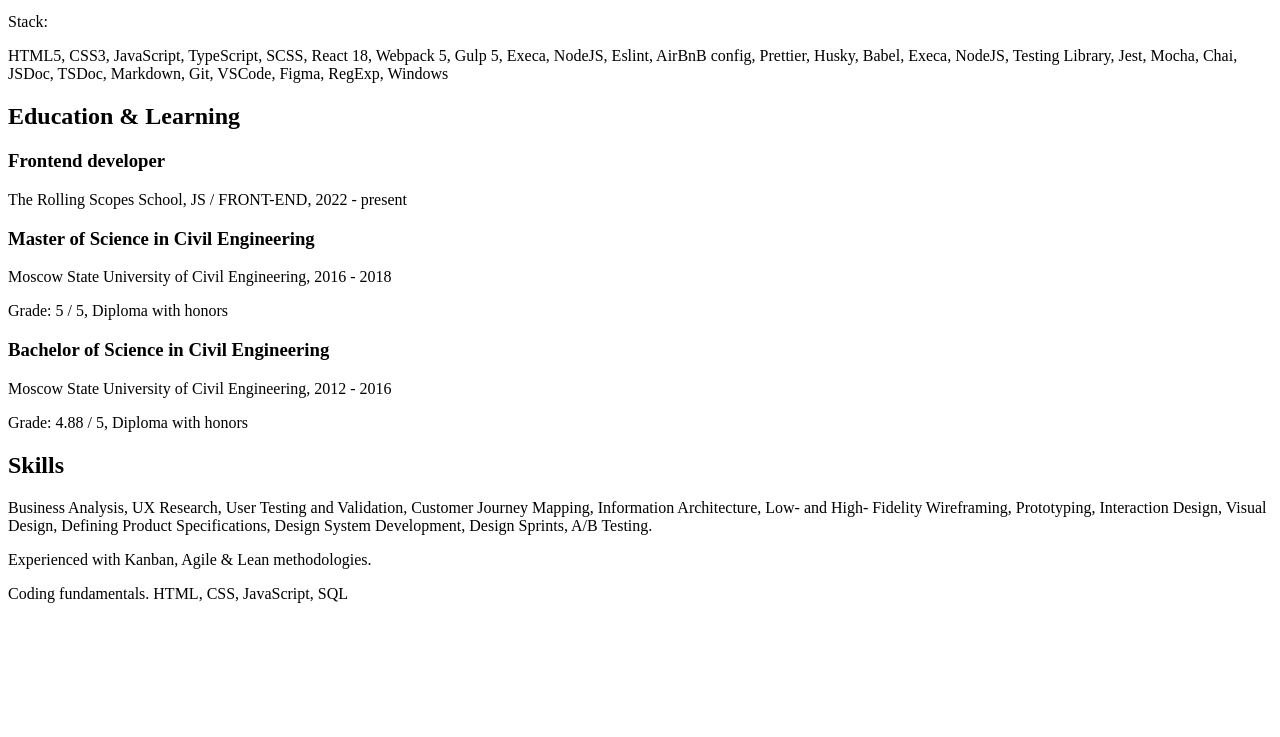
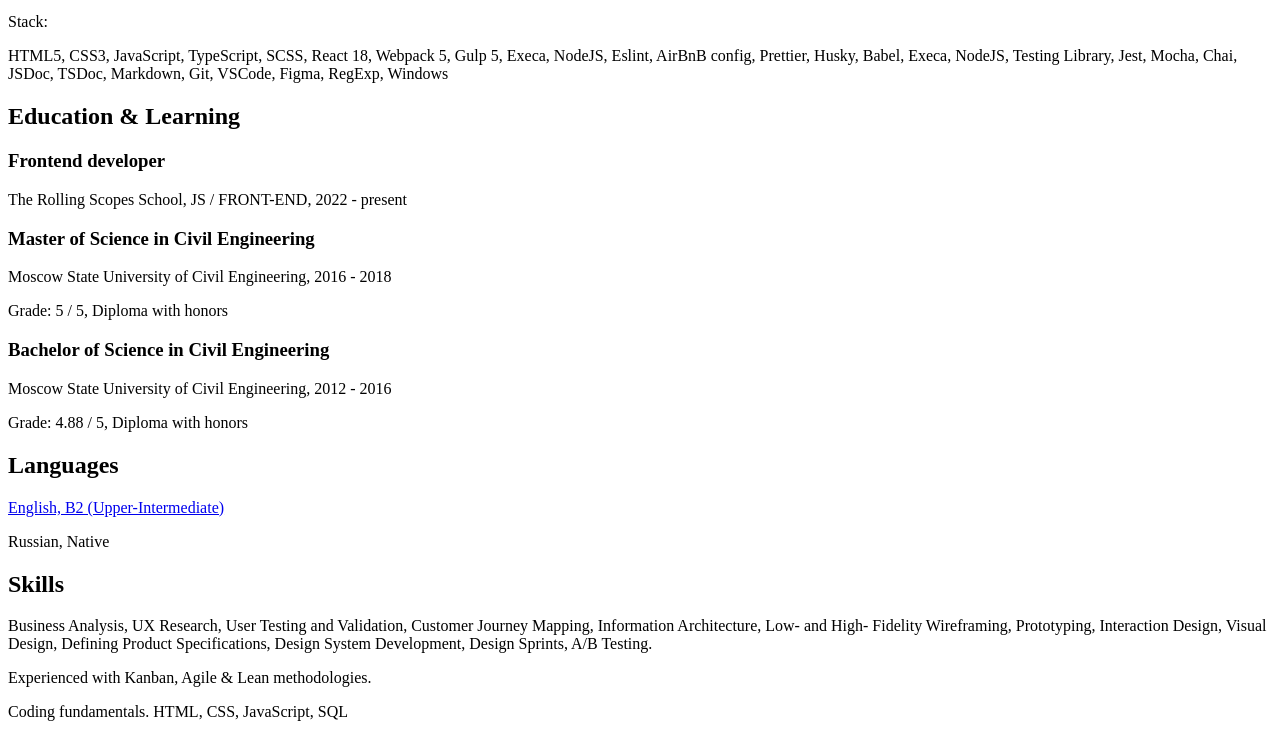
Before and after one commit to Dmitriy-Frostoff/cv-brief, a website: page CV/src/pages/index_gulp_include.html in a window 1280 px wide. Shown: the part 1276-2013 px from the top of the page. Before the commit the page ends 1895 px from the top, so only its background shows below. Drawn offline with nearby package versions, Linux system fonts and the light colour scheme; files that its build step writes are made by us from their sources.

Commit message:
feat(languages-section): add languages section

```diff
--- a/CV/src/app/styles/index.scss
+++ b/CV/src/app/styles/index.scss
@@ -19,5 +19,8 @@
 // education-learning styles
 @use '../../entities/education-learning/ui/education-learning.module.scss';
 
+// languages styles
+@use '../../entities/languages/ui/languages.module.scss';
+
 // skills styles
 @use '../../entities/skills/ui/skills.module.scss';
--- /dev/null
+++ b/CV/src/entities/languages/ui/_languages.html
@@ -0,0 +1,13 @@
+<section class="layout-one-column languages">
+  <div class="layout-one-column languages__container">
+    <h2 class="title-h2">Languages</h2>
+    <div class="layout-one-column languages__info-container">
+      <!-- languages data start -->
+      @@include("./languages-chunks/_english.html")
+      <!-- languages data end -->
+      <!-- languages data start -->
+      @@include("./languages-chunks/_russian.html")
+      <!-- languages data end -->
+    </div>
+  </div>
+</section>
--- /dev/null
+++ b/CV/src/entities/languages/ui/languages-chunks/_english.html
@@ -0,0 +1 @@
+<a class="link paragraph-title-l" href="https://www.efset.org/cert/4Tg7Hj" title="EFSet sertificate" target="_blank">English, B2 (Upper-Intermediate)</a>
--- /dev/null
+++ b/CV/src/entities/languages/ui/languages-chunks/_russian.html
@@ -0,0 +1 @@
+<p class="paragraph-title-l">Russian, Native</p>
--- /dev/null
+++ b/CV/src/entities/languages/ui/languages.module.scss
@@ -0,0 +1,45 @@
+@use '../../../shared/ui/common styles/index' as ui_common;
+
+.languages {
+  // Position
+
+  // block-model
+  width: 100%;
+  // Typography
+
+  // Decoration
+
+  // Animation
+
+  // Various
+}
+
+.languages__container {
+  // Position
+
+  // block-model
+  row-gap: var(--gap-beetween-sections);
+
+  // Typography
+
+  // Decoration
+
+  // Animation
+
+  // Various
+}
+
+.languages__info-container {
+  // Position
+
+  // block-model
+  row-gap: var(--gap-beetween-paragraphs);
+
+  // Typography
+
+  // Decoration
+
+  // Animation
+
+  // Various
+}
--- a/CV/src/widgets/side-right/ui/_side-right.html
+++ b/CV/src/widgets/side-right/ui/_side-right.html
@@ -2,6 +2,9 @@
   <!-- education-learning section start -->
   @@include("../../../entities/education-learning/ui/_education-learning.html")
   <!-- education-learning section end -->
+  <!-- languages section start -->
+  @@include("../../../entities/languages/ui/_languages.html")
+  <!-- languages section end -->
   <!-- skills section start -->
   @@include("../../../entities/skills/ui/_skills.html")
   <!-- skills section end -->
```
Also changed, not shown: CV/src/pages/index.html (+18 -0 lines), CV/src/entities/languages/index.ts (added), CV/src/entities/languages/ui/index.ts (added).
